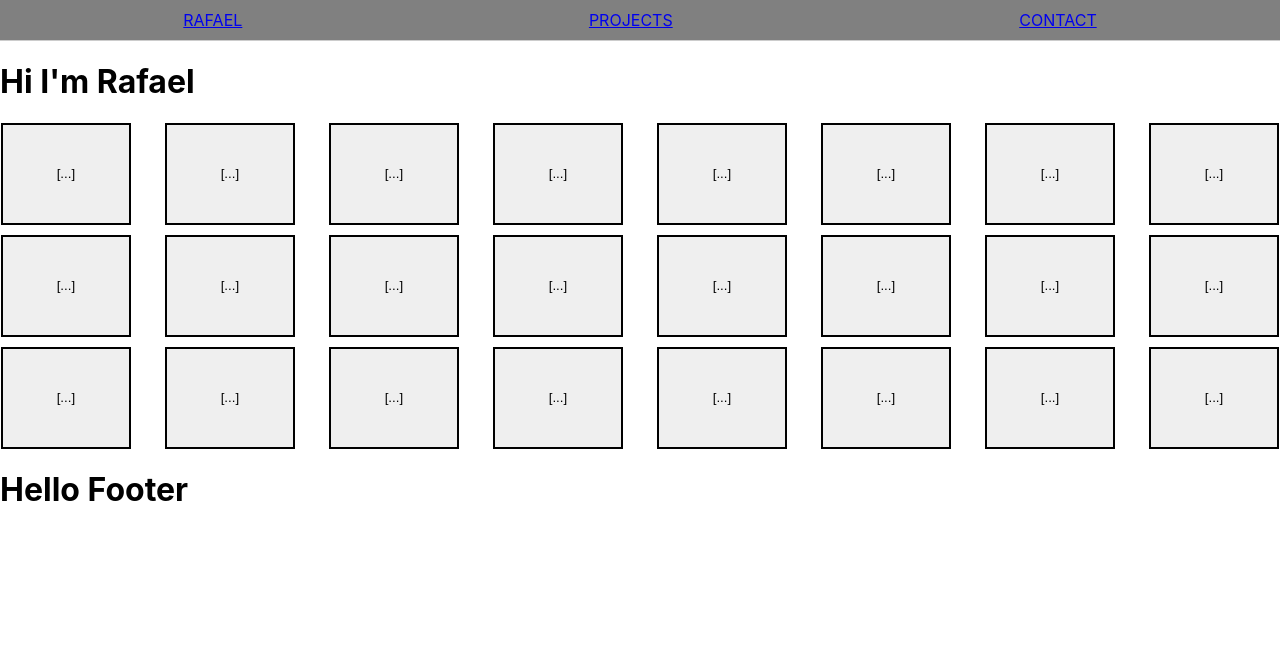
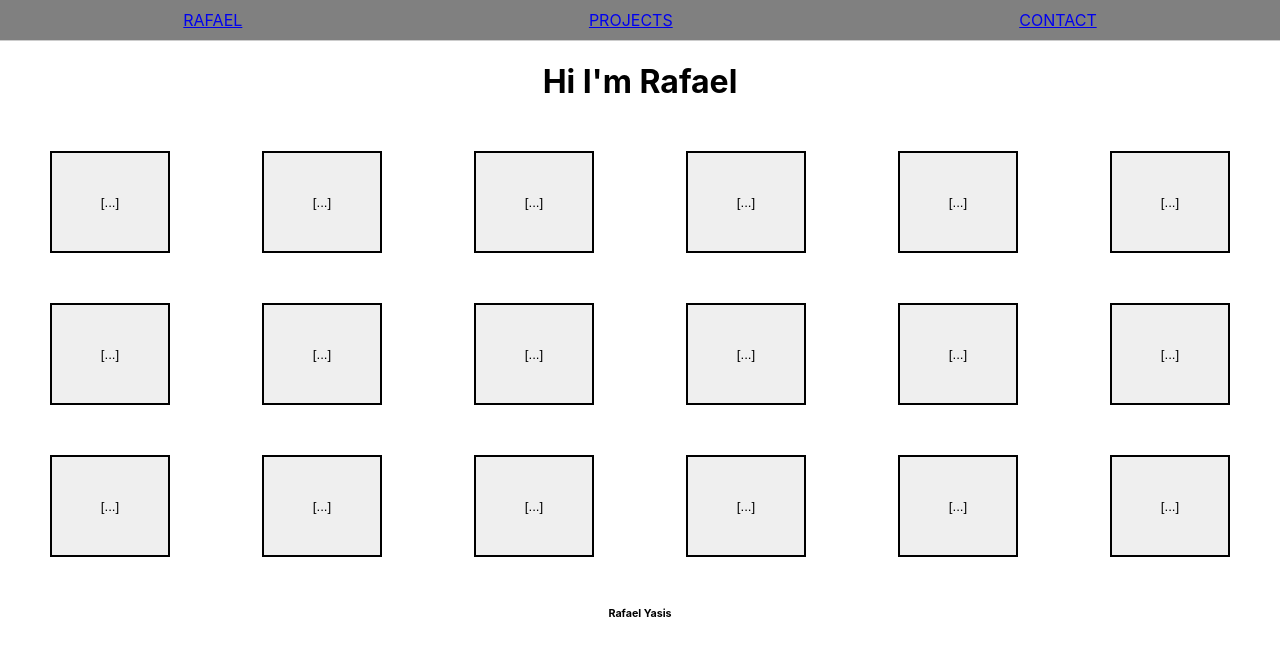
Before and after one commit to yasis12/portfolio-rafael, a React (Create React App) app: page / in a window 1280 px wide. Shown: the top 656 px of the page. Built offline with nearby package versions, Linux system fonts and the light colour scheme.

Commit message:
Styled landing page

```diff
--- a/src/components/Footer/Footer.css
+++ b/src/components/Footer/Footer.css
@@ -0,0 +1,3 @@
+#footer-footer {
+    text-align: center;
+}
--- a/src/components/Footer/Footer.jsx
+++ b/src/components/Footer/Footer.jsx
@@ -3,7 +3,7 @@ import './Footer.css'
 function Footer() {
   return (
     <>
-      <h1>Hello Footer</h1>
+      <h6 id='footer-footer'>Rafael Yasis</h6>
     </>
   );
 }
--- a/src/components/LandingPage/LandingPage.css
+++ b/src/components/LandingPage/LandingPage.css
@@ -1,17 +1,20 @@
+#landingPageTitle {
+    text-align: center;
+}
+
 .button-card {
     min-width: 880px;
-    width: 50%; /* or any other percentage that suits your design */
-    max-width: 880px; /* optional: add a max-width if you don't want it to grow indefinitely */
+    width: 50%;
+    max-width: 880px;
     height: 350px;
     margin: 50px;
 }
 
 .button-row {
     display: flex;
-    margin: 1px;
+    margin: 50px;
     justify-content: space-between;
-    margin-bottom: 10px;
-  }
+}
 
 .button-container {
     min-width: 10%;
@@ -22,15 +25,28 @@
     display: flex;
     align-items: center;
     border: 1px solid #000;
-    margin-right: 1px;
-  }
+    margin-right: 8px;
+}
 
 .button-container:last-child {
-    margin-right: 0;
-  }
+    margin-right: 0; /* Remove the margin for the last button to avoid unnecessary spacing */
+}
 
 .button-container button {
     width: 100%;
     height: 100%;
     border: 1px solid #000;
-  }
+}
+
+
+@media screen and (max-width: 700px) {
+    .button-row {
+        flex-wrap: wrap;
+        justify-content: center;
+    }
+
+    .button-container {
+        width: 30%; /* Adjust as needed for 3 buttons in a row */
+        margin-bottom: 10px;
+    }
+}
--- a/src/components/LandingPage/LandingPage.jsx
+++ b/src/components/LandingPage/LandingPage.jsx
@@ -10,17 +10,11 @@ function LandingPage() {
     <>
     <div className='LandingPage'>
       <div id='landingPageTitle'>
-        <h1>Hi I'm Rafael</h1>
+        <h1 id='landing-title'>Hi I'm Rafael</h1>
       </div>
       <div id='button-card'>
         <form onSubmit={submitButton}>
           <div className='button-row'>
-            <div className='button-container'>
-              <button>[...]</button>
-            </div>
-            <div className='button-container'>
-              <button>[...]</button>
-            </div>
             <div className='button-container'>
               <button>[...]</button>
             </div>
@@ -59,20 +53,8 @@ function LandingPage() {
             <div className='button-container'>
               <button>[...]</button>
             </div>
-            <div className='button-container'>
-              <button>[...]</button>
-            </div>
-            <div className='button-container'>
-              <button>[...]</button>
-            </div>
           </div>
           <div className='button-row'>
-            <div className='button-container'>
-              <button>[...]</button>
-            </div>
-            <div className='button-container'>
-              <button>[...]</button>
-            </div>
             <div className='button-container'>
               <button>[...]</button>
             </div>
```
